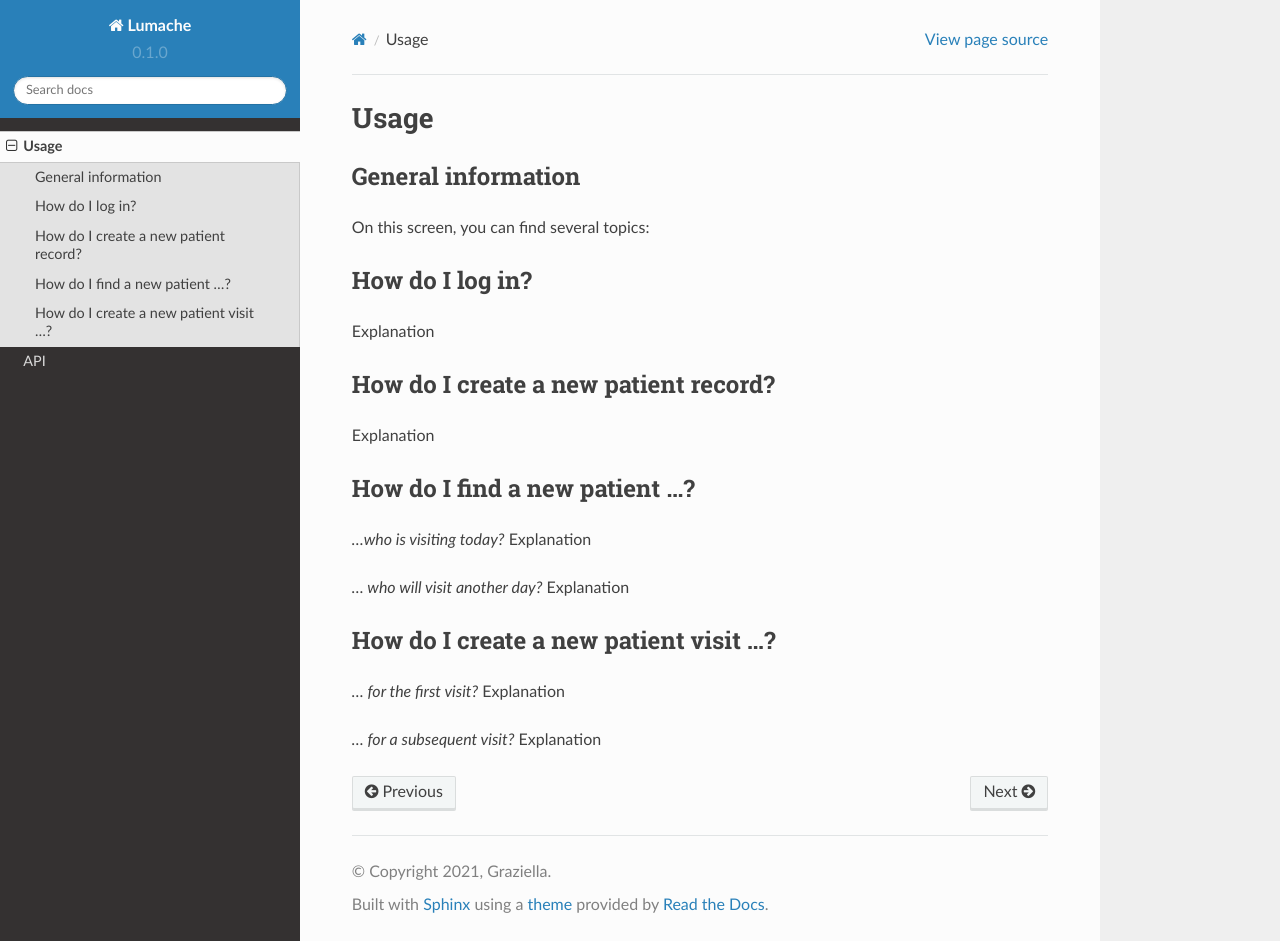
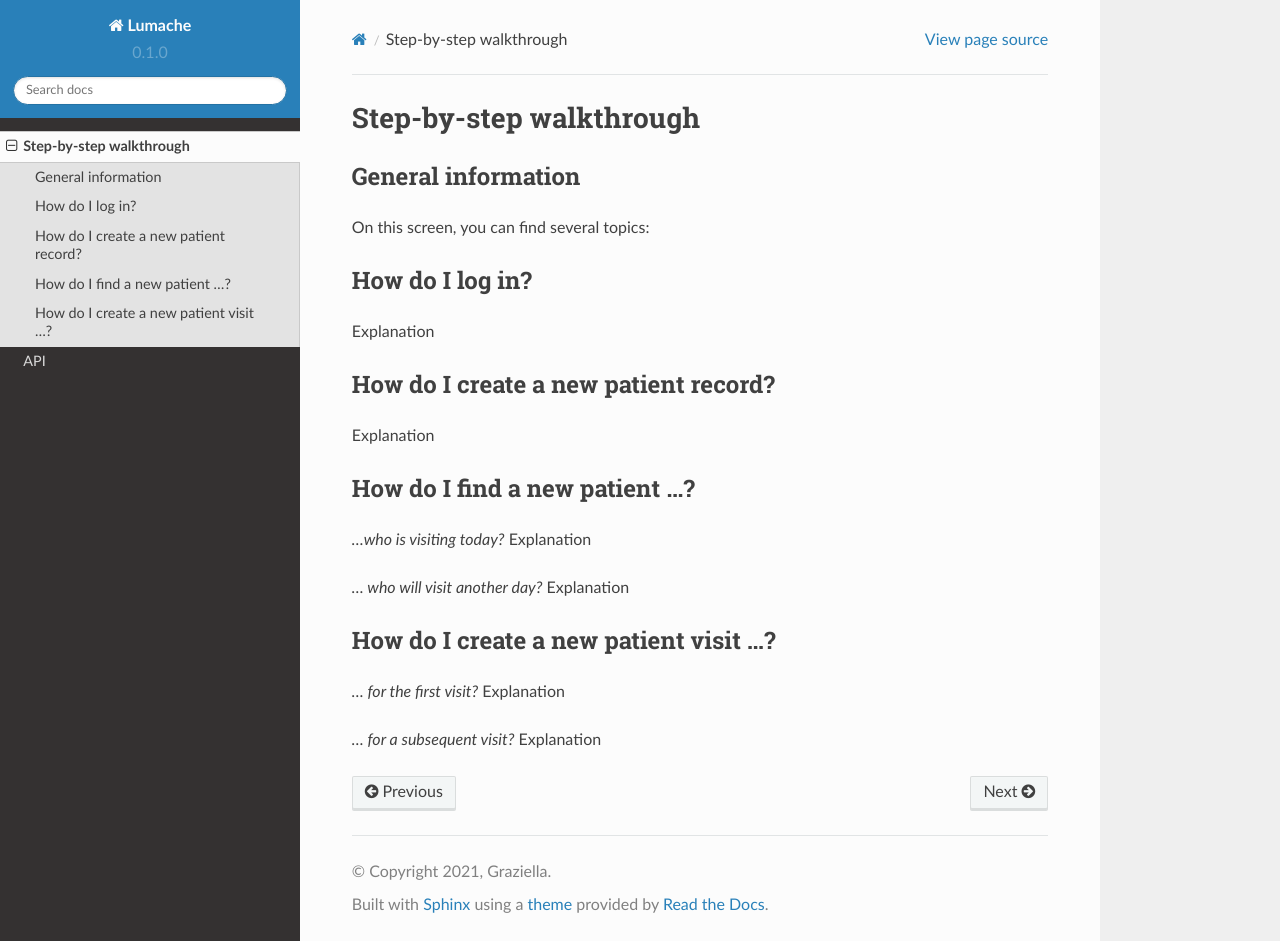
Before and after one commit to SWijnands01/PCN, a Sphinx documentation site: the page built from docs/source/usage.rst, in a window 1280 px wide and 941 px high. Built offline with Sphinx 7.4.7 and the Read the Docs theme 2.0.0, drawn with Linux system fonts in a browser that asks for light colours.

Commit message:
Update usage.rst

```diff
--- a/docs/source/usage.rst
+++ b/docs/source/usage.rst
@@ -1,4 +1,4 @@
-Usage
+Step-by-step walkthrough
 =====
 
 .. _installation:
```
